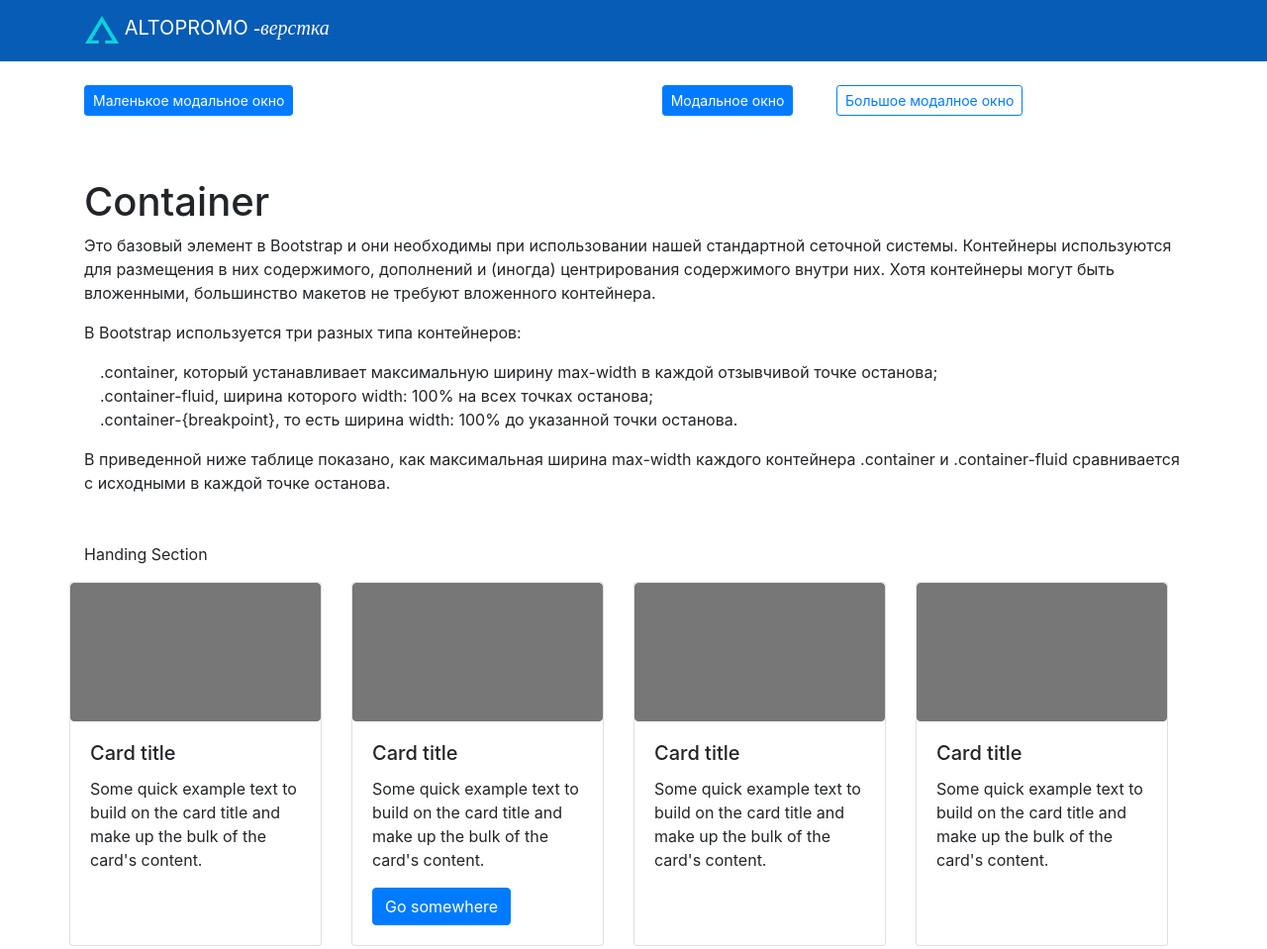
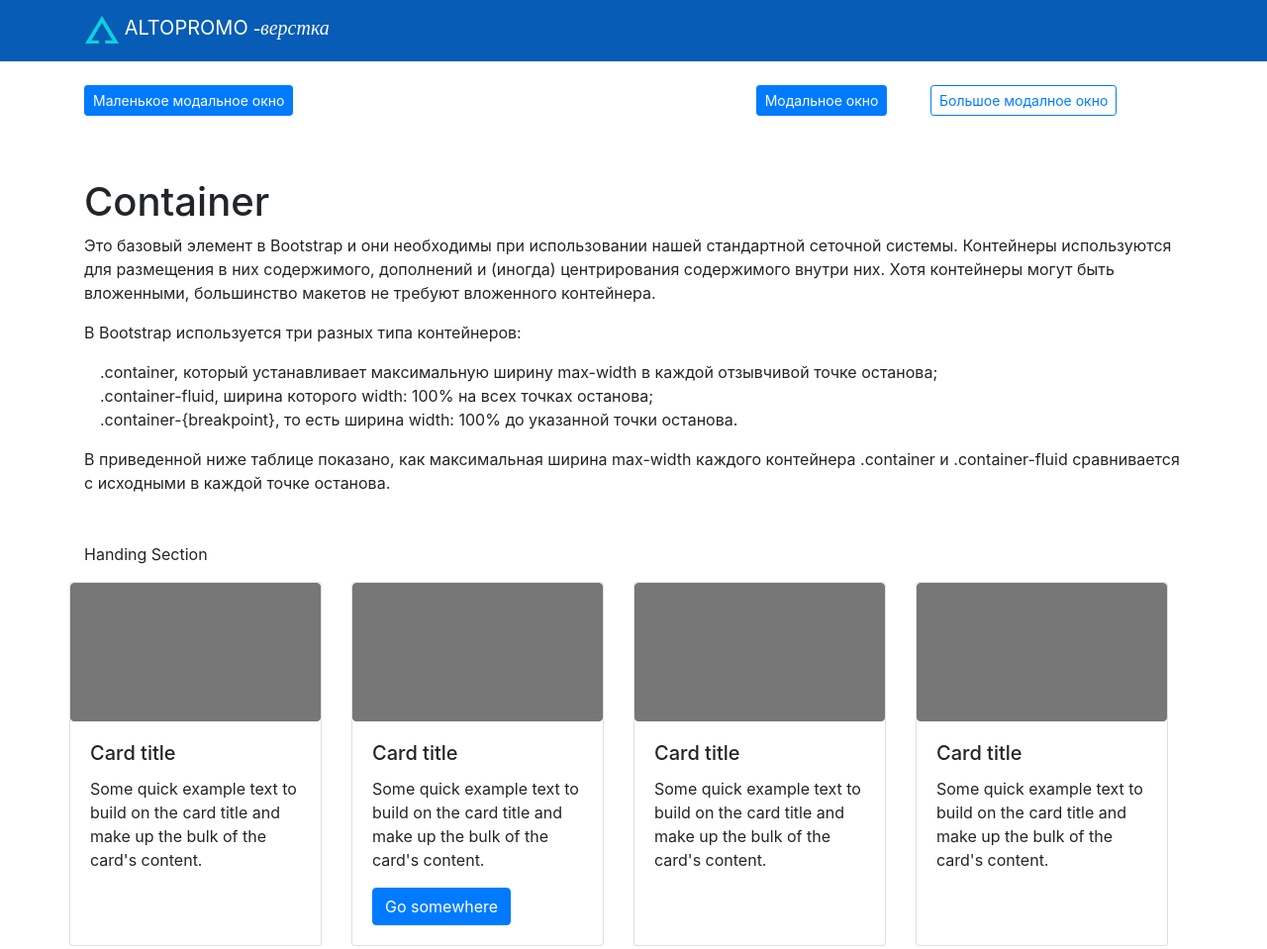
Before and after one commit to KirillTsvetkov/bootstrap-layout, a plain HTML site: page index.html in a window 1280 px wide. Shown: the top 959 px of the page at 99% size. Drawn offline with nearby package versions, Linux system fonts and the light colour scheme.

Commit message:
edit button space

```diff
--- a/index.html
+++ b/index.html
@@ -26,10 +26,10 @@
 			<div class="col-sm-6 col-md-4 col-lg-4 col-xl-4">
 				<button type="button" class="btn btn-primary btn-sm" data-toggle="modal" data-target="#SmallModal" >Маленькое модальное окно</button>
 			</div>
-			<div  class="col-sm-7 col-md-3  offset-md-1 offset-lg-2 col-lg-2 col-xl-2 " id="modalButton">
+			<div  class="col-sm-7 col-md-3 offset-md-1 offset-lg-3 offset-xl-3 col-lg-2 col-xl-2 " id="modalButton">
 				<button type="button" class="btn btn-primary btn-sm" data-toggle="modal" data-target="#Modal">Модальное окно</button>
 			</div>
-			<div class="col-sm-6 col-md-4 col-lg-4 col-xl-4" id="bigModalButton">
+			<div class="col-sm-6 col-md-4 col-lg-3 col-xl-3" id="bigModalButton">
 				<button class="btn btn-outline-primary btn-sm" type="submit"  data-toggle="modal" data-target="#BigModal">Большое модалное окно</button>
 			</div>
 		</div>
```
